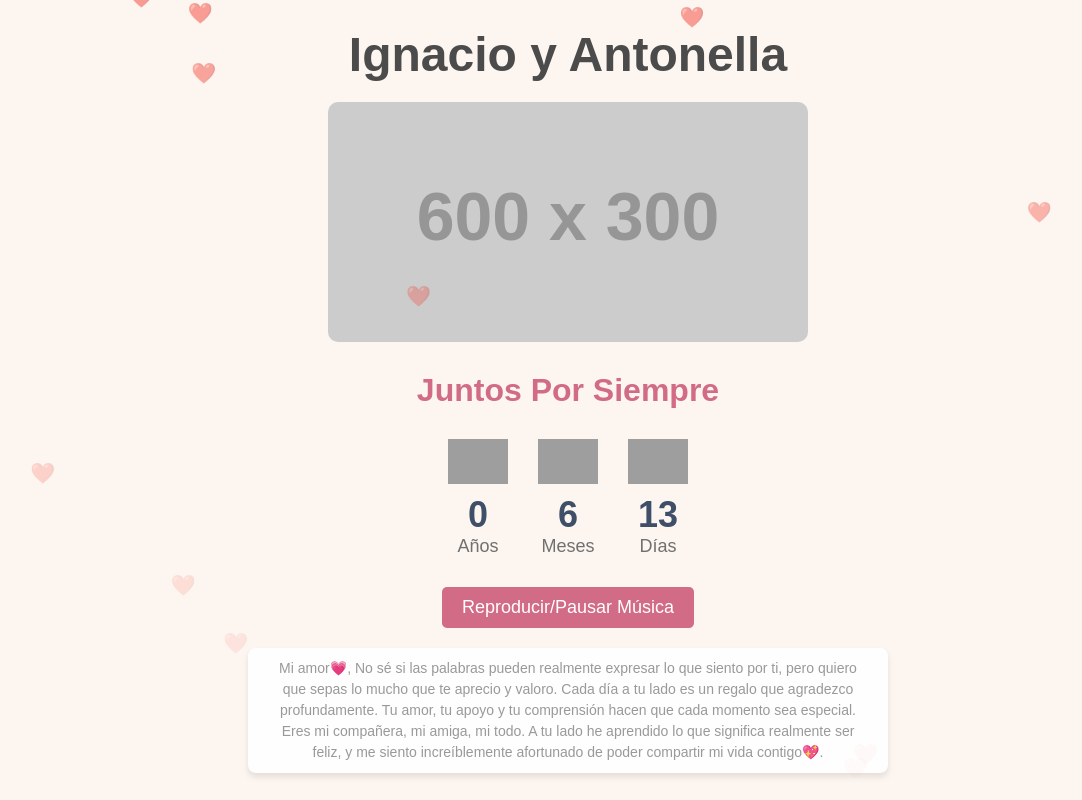
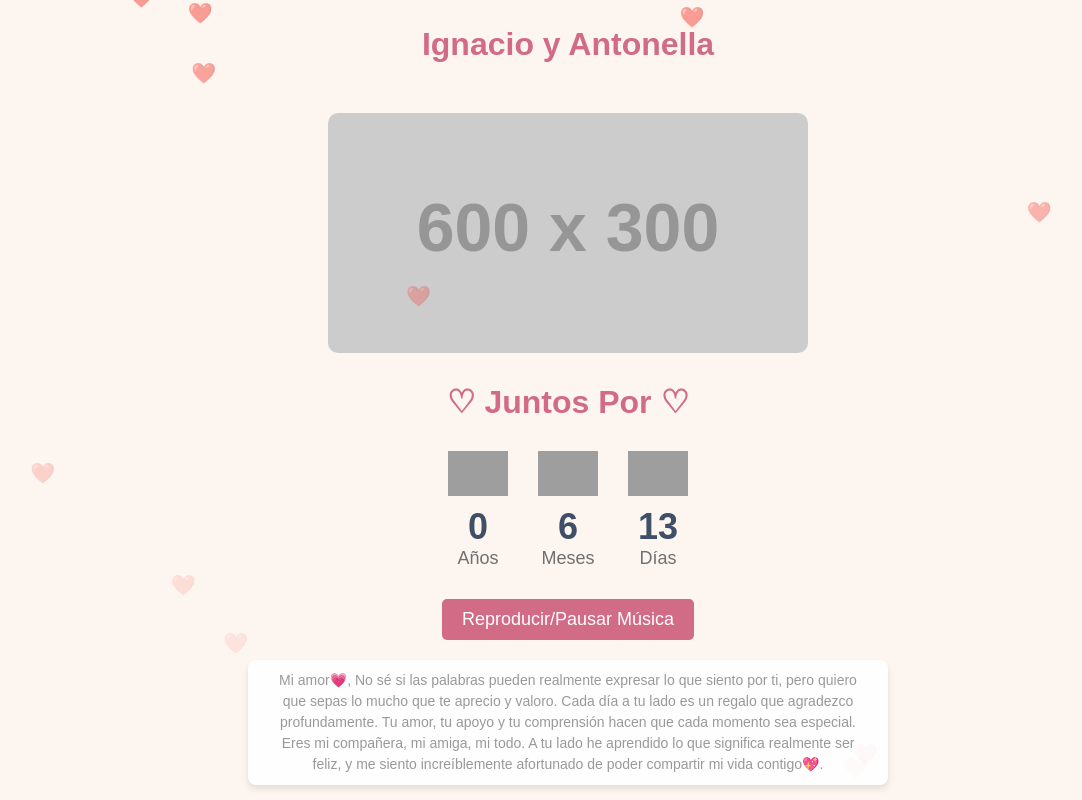
Before and after one commit to IgnaMartorell/ignacioYanto, a plain HTML site: page index.html in a window 1280 px wide. Shown: the whole page, without its empty margins (72-1154 px from the left). Drawn offline with Linux system fonts and the light colour scheme; grey boxes are pictures that could not be loaded; placeholder pictures from the web are drawn by us; files whose address does not match are found by name.

Commit message:
Update index.html

```diff
--- a/index.html
+++ b/index.html
@@ -232,7 +232,7 @@
 <body>
   <!-- Títulos y carrusel -->
   <div class="titulo-principal">
-    <h1>Ignacio y Antonella</h1>
+    <h2>Ignacio y Antonella</h2>
     <!-- Carrusel de imágenes -->
     <div class="carousel-container">
       <div class="carousel">
@@ -242,7 +242,7 @@
       </div>
     </div>
   </div>
-  <h2>Juntos Por Siempre</h2>
+  <h2>♡ Juntos Por ♡ </h2>
 
   <!-- Contador central -->
   <div class="contador">
```
